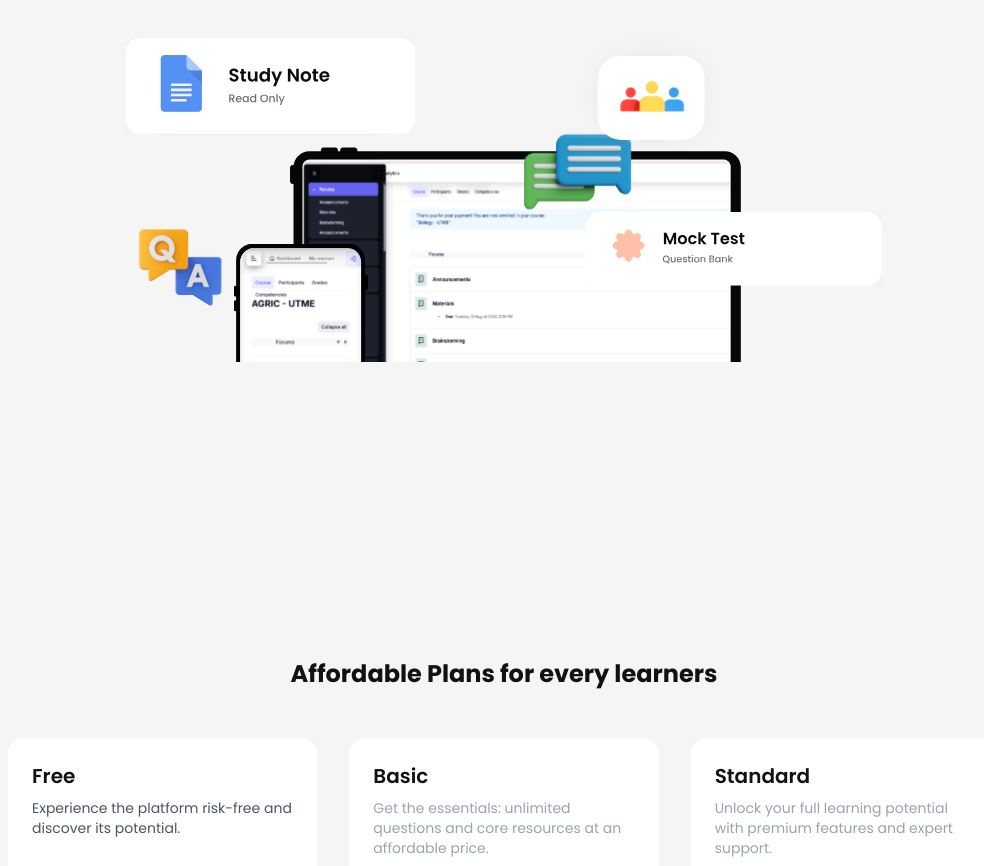
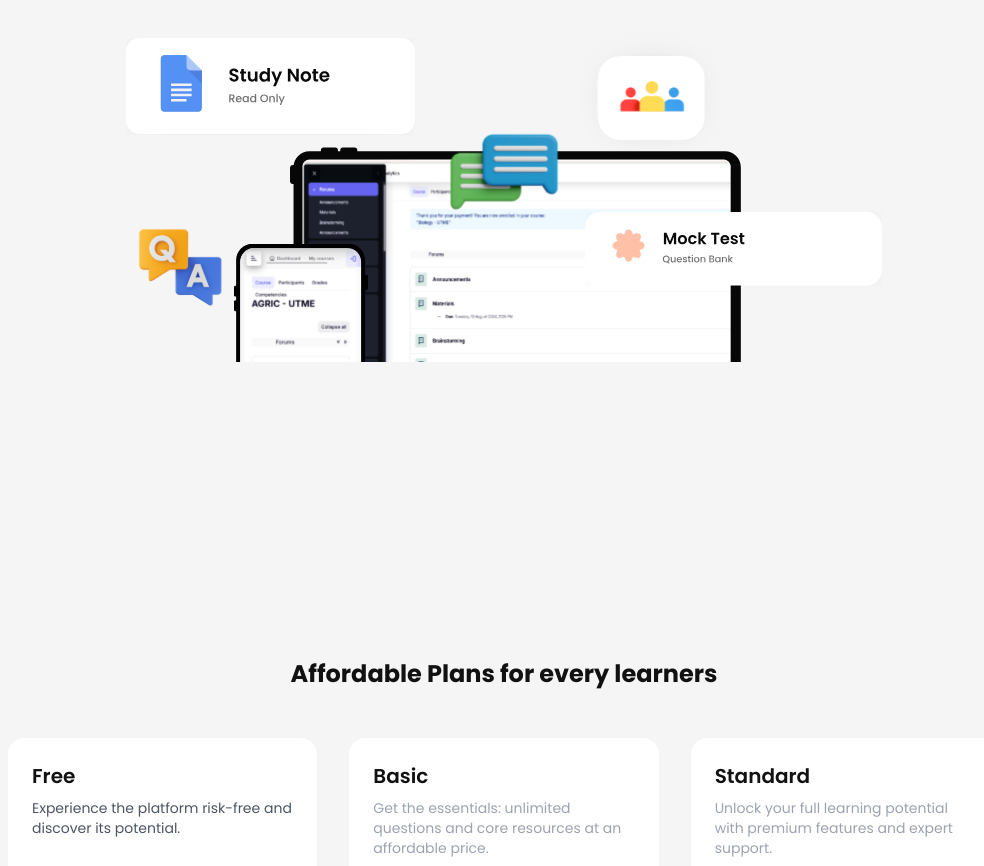
Before and after one commit to Acemyxs/AcemyX, a React (Vite) app: page / in a window 1280 px wide. Shown: the part 3629-4495 px from the top of the page, without its empty margins (136-1120 px from the left). Built offline with nearby package versions, Linux system fonts and the light colour scheme.

Commit message:
study note edited

```diff
--- a/src/components/CTAcard.jsx
+++ b/src/components/CTAcard.jsx
@@ -9,7 +9,7 @@ export default function CTAcard() {
           <img
             src='./Chat.svg'
             alt=''
-            className='absolute top-[0%] right-[50%] left-[50%] translate-y-1/4'
+            className='absolute top-[0%] right-[50%] -translate-x-1/2 left-[50%] translate-y-1/4'
           />
         </div>
         <img src='/Team.svg' alt='' className='absolute top-0 right-40 ' />
```
